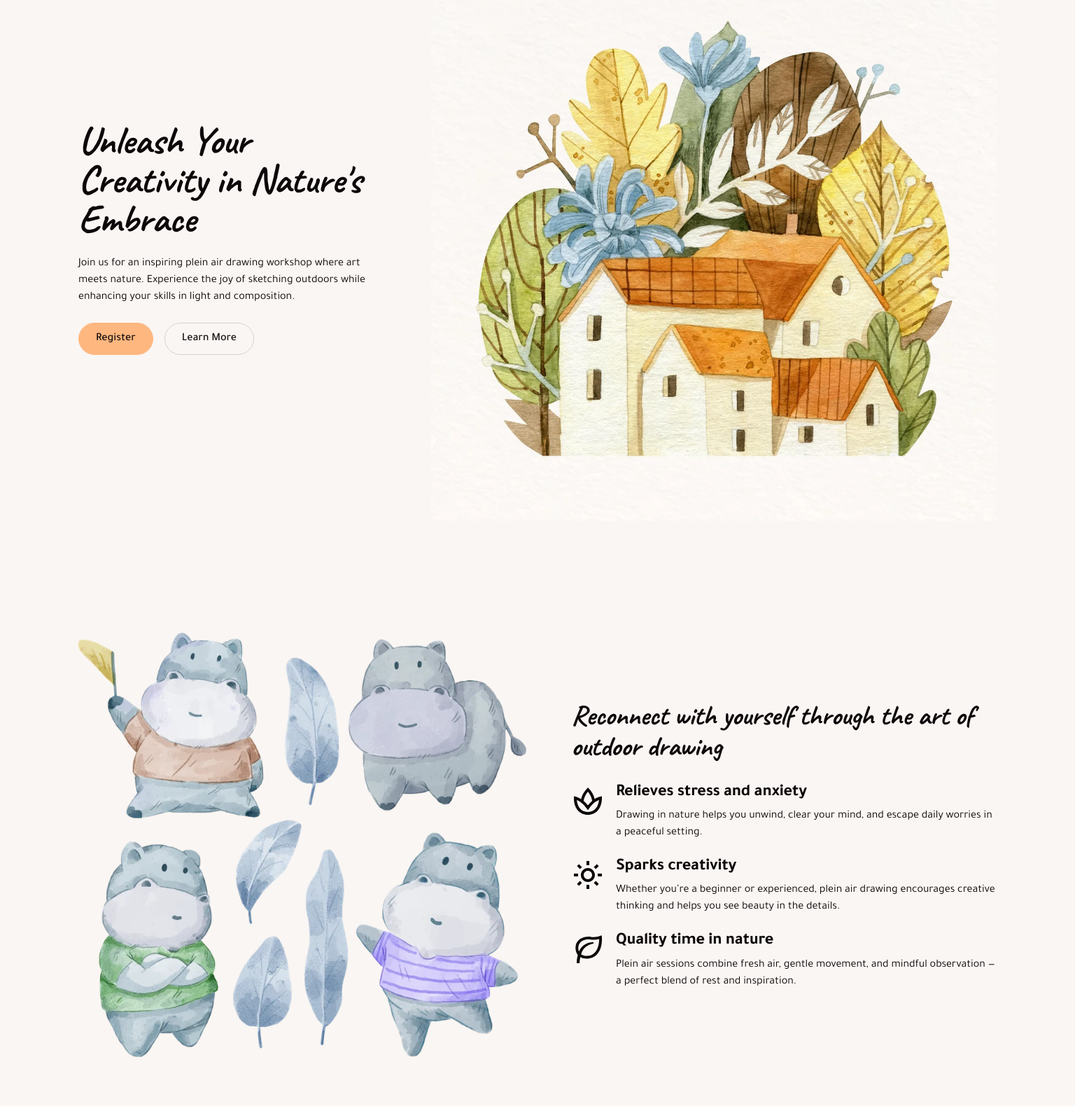
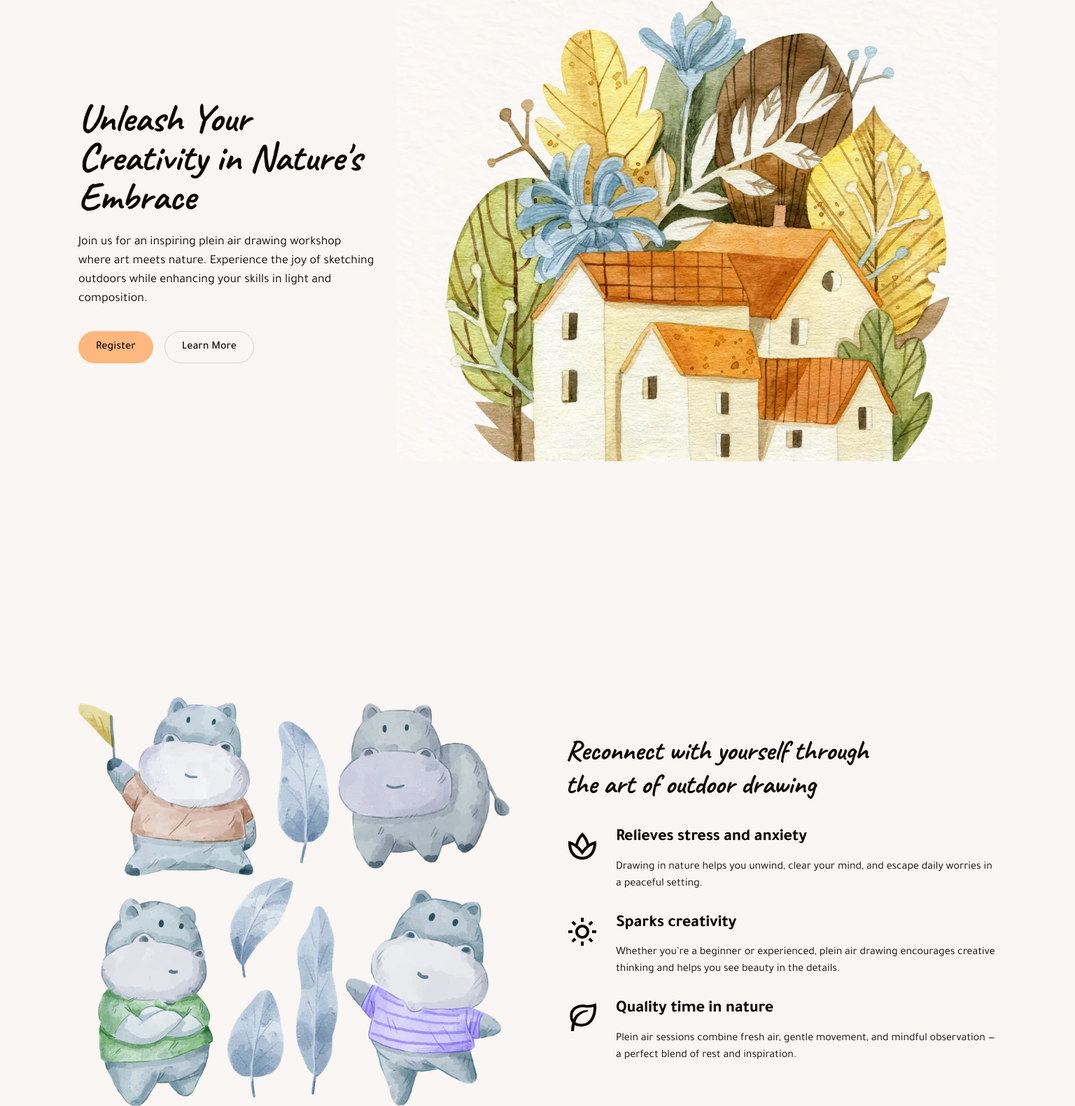
Before and after one commit to tetianabehai-tech/WildSketch, a website built with Vite: page index.html in a window 1536 px wide. Shown: the part 216-1796 px from the top of the page at 70% size. Built offline with nearby package versions, Linux system fonts and the light colour scheme.

Commit message:
Match hero and benefits layout, paddings and image sizes to Figma

```diff
--- a/src/styles.css
+++ b/src/styles.css
@@ -1172,3 +1172,124 @@ button {
     display: none;
   }
 }
+
+/* ===== Hero ===== */
+.hero-inner {
+  display: flex;
+  flex-direction: column;
+  gap: 32px;
+  padding-block: 64px;
+}
+.hero-copy p {
+  margin-top: 24px;
+  font-size: 18px;
+}
+.hero-actions {
+  display: flex;
+  flex-direction: column;
+  gap: 16px;
+  margin-top: 32px;
+}
+.hero-art img {
+  width: 100%;
+  aspect-ratio: 857 / 659;
+  object-fit: cover;
+  border-radius: var(--radius-medium);
+}
+@media (min-width: 768px) {
+  .hero-actions {
+    flex-direction: row;
+    gap: 24px;
+    max-width: 342px;
+  }
+  .hero-actions .button {
+    flex: 1;
+  }
+}
+@media (min-width: 1440px) {
+  .hero-inner {
+    flex-direction: row;
+    align-items: center;
+  }
+  .hero-copy {
+    flex: 0 0 423px;
+  }
+  .hero-actions {
+    max-width: none;
+    gap: 16px;
+  }
+  .hero-actions .button {
+    flex: none;
+  }
+  .hero-art {
+    flex: 0 0 857px;
+  }
+}
+
+/* ===== Benefits (Layout) ===== */
+.benefits-inner {
+  display: flex;
+  flex-direction: column;
+  gap: 32px;
+  padding-block: 40px;
+}
+.benefits-content h2 {
+  max-width: 450px;
+  font-size: 40px;
+  line-height: 1.2;
+}
+.benefits-list {
+  display: flex;
+  flex-direction: column;
+  gap: 32px;
+  margin-top: 32px;
+  padding-block: 8px;
+}
+.benefit-item {
+  display: flex;
+  align-items: flex-start;
+  gap: 24px;
+}
+.benefit-item .icon {
+  width: 48px;
+  height: 48px;
+}
+.benefit-item p {
+  margin-top: 16px;
+}
+.benefits-art {
+  order: 1;
+}
+.benefits-art img {
+  width: 100%;
+  aspect-ratio: 616 / 586;
+  object-fit: contain;
+}
+@media (min-width: 768px) {
+  .benefits-art {
+    align-self: center;
+    width: 522px;
+  }
+  .benefit-item > div {
+    max-width: 540px;
+  }
+}
+@media (min-width: 1440px) {
+  .benefits-inner {
+    flex-direction: row;
+    align-items: center;
+    gap: 80px;
+    padding-block: 112px;
+  }
+  .benefits-art {
+    order: 0;
+    flex: 1 1 0;
+    width: auto;
+  }
+  .benefits-content {
+    flex: 1 1 0;
+  }
+  .benefit-item > div {
+    max-width: 544px;
+  }
+}
```
